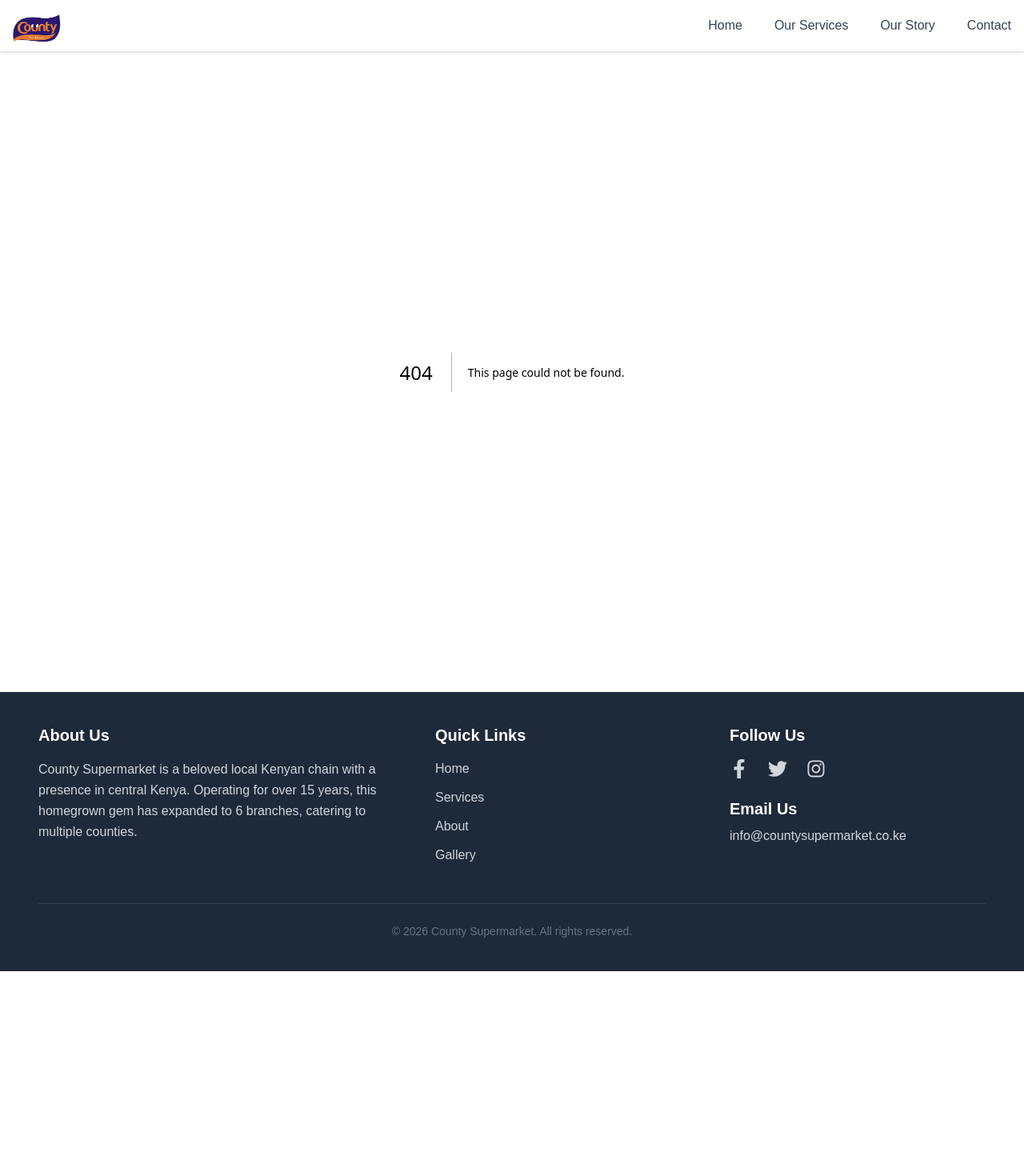
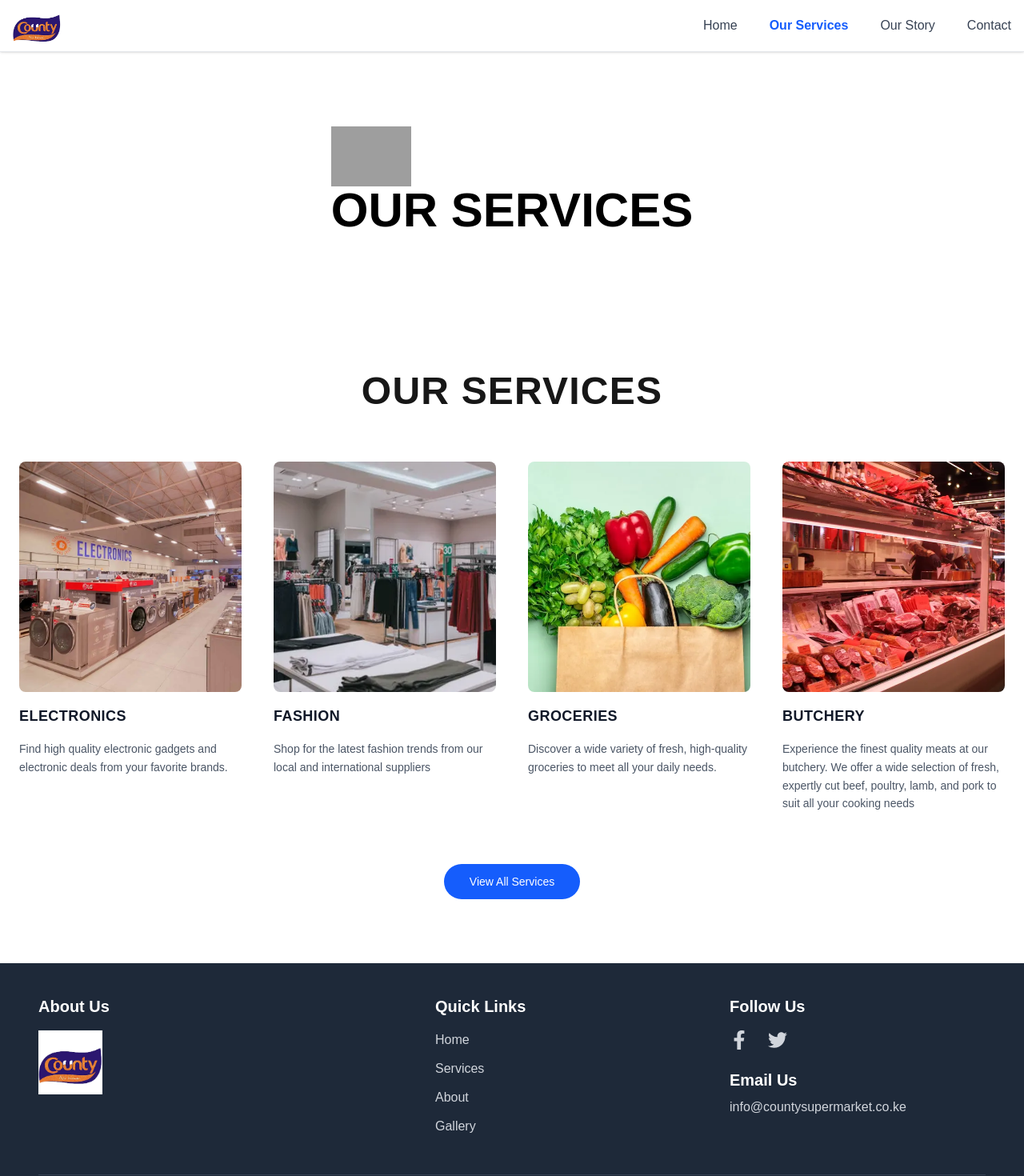
Before and after one commit to Eye-Kyu/County-supermarket, a Next.js app: page /Services in a window 1280 px wide. Before the commit this address had no page. Shown: the top 1470 px of the page at 80% size. Before the commit the page ends 1214 px from the top, so only its background shows below. Built offline with nearby package versions, Linux system fonts and the light colour scheme; grey boxes are pictures that could not be loaded.

Commit message:
first page draft

```diff
--- /dev/null
+++ b/app/Services/page.tsx
@@ -0,0 +1,11 @@
+import Hero from "../components/HeroServices";
+import PageService from "../components/Services";
+
+export default function Services() {
+  return (
+    <div className="bg-white">
+      <Hero />
+      <PageService />
+    </div>
+  );
+}
--- a/app/components/Footer.tsx
+++ b/app/components/Footer.tsx
@@ -1,3 +1,4 @@
+import Image from "next/image";
 import { FaFacebookF, FaTwitter, FaInstagram } from "react-icons/fa";
 
 export default function Footer() {
@@ -5,17 +6,27 @@ export default function Footer() {
     <footer className="w-full bg-gray-800 text-gray-300 py-10 px-6 sm:px-12">
       <div className="max-w-7xl mx-auto flex flex-wrap gap-10 justify-between">
         {/* About Us */}
-        <section className="flex-1 min-w-[280px] max-w-md">
+        <section className="flex-1 min-w-70 max-w-md">
           <h4 className="text-white text-xl font-semibold mb-4">About Us</h4>
-          <p className="leading-relaxed">
+          <Image
+            className="mb-4"
+            src="/global assets/Logo.jpg"
+            alt="Logo"
+            width={80}
+            height={70}
+          />
+
+          {/*<p className="leading-relaxed">
             County Supermarket is a beloved local Kenyan chain with a presence
             in central Kenya. Operating for over 15 years, this homegrown gem
             has expanded to 6 branches, catering to multiple counties.
           </p>
+
+
+        {/* Quick Links */}
         </section>
 
-        {/* Quick Links */}
-        <nav aria-label="Quick Links" className="flex-1 min-w-[160px] max-w-xs">
+        <nav aria-label="Quick Links" className="flex-1 min-w-40 max-w-xs">
           <h4 className="text-white text-xl font-semibold mb-4">Quick Links</h4>
           <ul className="space-y-3">
             {[
@@ -37,7 +48,7 @@ export default function Footer() {
         </nav>
 
         {/* Socials and Contact */}
-        <section className="flex-1 min-w-[200px] max-w-xs">
+        <section className="flex-1 min-w-50 max-w-xs">
           <h4 className="text-white text-xl font-semibold mb-4">Follow Us</h4>
           <div className="flex space-x-6 mb-6 text-gray-300">
             <a
@@ -53,13 +64,6 @@ export default function Footer() {
               className="hover:text-white transition-colors duration-200"
             >
               <FaTwitter size={24} />
-            </a>
-            <a
-              href="#"
-              aria-label="Instagram"
-              className="hover:text-white transition-colors duration-200"
-            >
-              <FaInstagram size={24} />
             </a>
           </div>
 
--- /dev/null
+++ b/app/components/HeroServices.tsx
@@ -0,0 +1,14 @@
+import Image from "next/image";
+
+export default function HeroServices() {
+  return (
+    <div className="bg-blue h-[40vh] text-center flex items-center justify-center">
+      <div className="container-services">
+        <Image src="/Images/hero.webp" alt="Hero" width={100} height={100} />
+        <h1 className="text-4xl md:text-6xl font-bold text-black">
+          OUR SERVICES
+        </h1>
+      </div>
+    </div>
+  );
+}
--- a/app/components/Maps.tsx
+++ b/app/components/Maps.tsx
@@ -9,7 +9,7 @@ type Location = {
 
 const locations: Location[] = [
   {
-    label: "County Supermarket Headquarters Branch - Kenol, Murang'a",
+    label: "County Supermarket Head Office- Kenol, Murang'a",
     query: "County Supermarket Kenol Murang'a Kenya",
   },
   {
@@ -38,7 +38,7 @@ export default function Maps() {
   const [selectedIndex, setSelectedIndex] = useState<number>(0);
 
   const mapSrc = `https://www.google.com/maps?q=${encodeURIComponent(
-    locations[selectedIndex].query
+    locations[selectedIndex].query,
   )}&output=embed`;
 
   return (
--- a/app/components/Navbar.tsx
+++ b/app/components/Navbar.tsx
@@ -11,7 +11,7 @@ export default function Navbar() {
 
   const links = [
     { name: "Home", href: "/" },
-    { name: "Our Services", href: "/services" },
+    { name: "Our Services", href: "/Services" },
     { name: "Our Story", href: "/about" },
     { name: "Contact", href: "/contact" },
   ];
@@ -28,7 +28,7 @@ export default function Navbar() {
           {/* Logo */}
           <Link href="/" className="flex items-center">
             <Image
-              src="/global assets/Logo.jpeg"
+              src="/global assets/Logo.jpg"
               alt="Logo"
               width={60}
               height={50}
--- a/app/components/Services.tsx
+++ b/app/components/Services.tsx
@@ -35,15 +35,6 @@ export default function ServicesSection() {
           <h2 className="text-3xl md:text-5xl font-extrabold tracking-wide">
             OUR SERVICES
           </h2>
-
-          <div className="flex items-center justify-center gap-4 mb-4">
-            <span className="w-6 h-[0.5] bg-orange-500" />
-            <p className="stext-sm ">
-              Enjoy delightful pastries, gourmet meals, and fresh cuts at the
-              Bakery, Deli, Butchery, and many more in our branches.
-            </p>
-            <span className="w-6 h-[0.5] bg-orange-500" />
-          </div>
         </div>
 
         {/* Grid */}
--- /dev/null
+++ b/app/components/ourservices/Services.tsx
@@ -0,0 +1,62 @@
+import Image from "next/image";
+
+export default function PageService() {
+  const serviceImages = [
+    {
+      src: "/Images/electronics.webp",
+      alt: "Electronics",
+      title: "ELECTRONICS",
+      description:
+        "Find high quality electronic gadgets and electronic deals from your favorite brands.",
+    },
+    {
+      src: "/Images/clothing.webp",
+      alt: "Fashion",
+      title: "FASHION",
+      description:
+        "Shop for the latest fashion trends from our local and international suppliers.",
+    },
+    {
+      src: "/Images/groceries.webp",
+      alt: "Groceries",
+      title: "GROCERIES",
+      description:
+        "Discover a wide variety of fresh, high-quality groceries to meet all your daily needs.",
+    },
+    {
+      src: "/Images/Butchery.webp",
+      alt: "Butchery",
+      title: "BUTCHERY",
+      description:
+        "Experience the finest quality meats at our butchery. We offer a wide selection of fresh, expertly cut beef, poultry, lamb, and pork to suit all your cooking needs.",
+    },
+    {
+      src: "/Images/parking.webp",
+      alt: "parking",
+      title: "PARKING",
+      description: "Whatever time of day, season: Find parking anywhere",
+    },
+  ];
+
+  return (
+    <div className="w-full h-screen">
+      <div className="outer-container">
+        <div className="image-container">
+          {serviceImages.map((image) => (
+            <div key={image.alt} className="service-card">
+              <Image
+                src={image.src}
+                alt={image.alt}
+                width={400}
+                height={300}
+                className="service-image"
+              />
+              <h3 className="service-title">{image.title}</h3>
+              <p className="service-description">{image.description}</p>
+            </div>
+          ))}
+        </div>
+      </div>
+    </div>
+  );
+}
```
Also changed, not shown: public/global assets/Logo.jpg (added).
